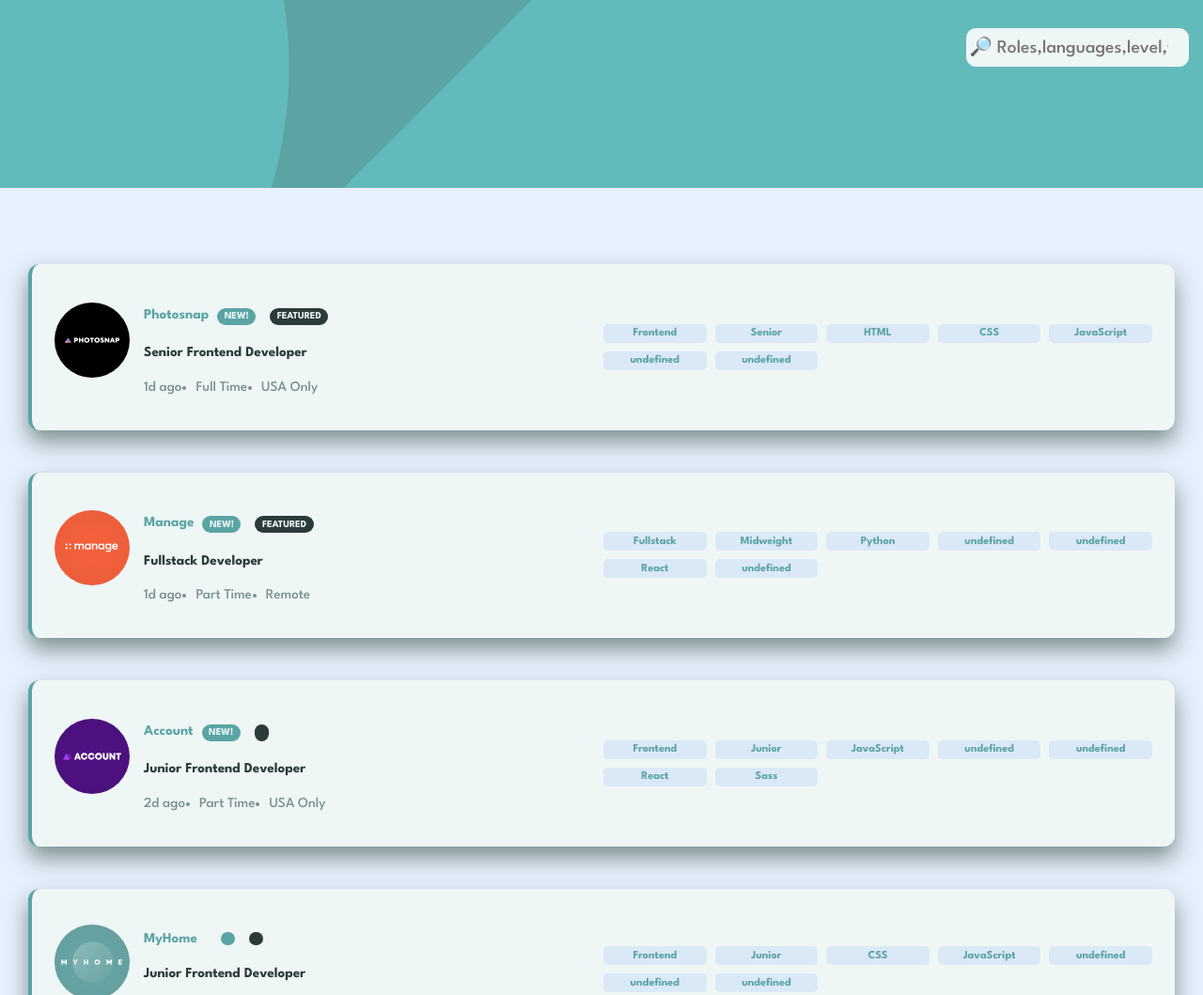
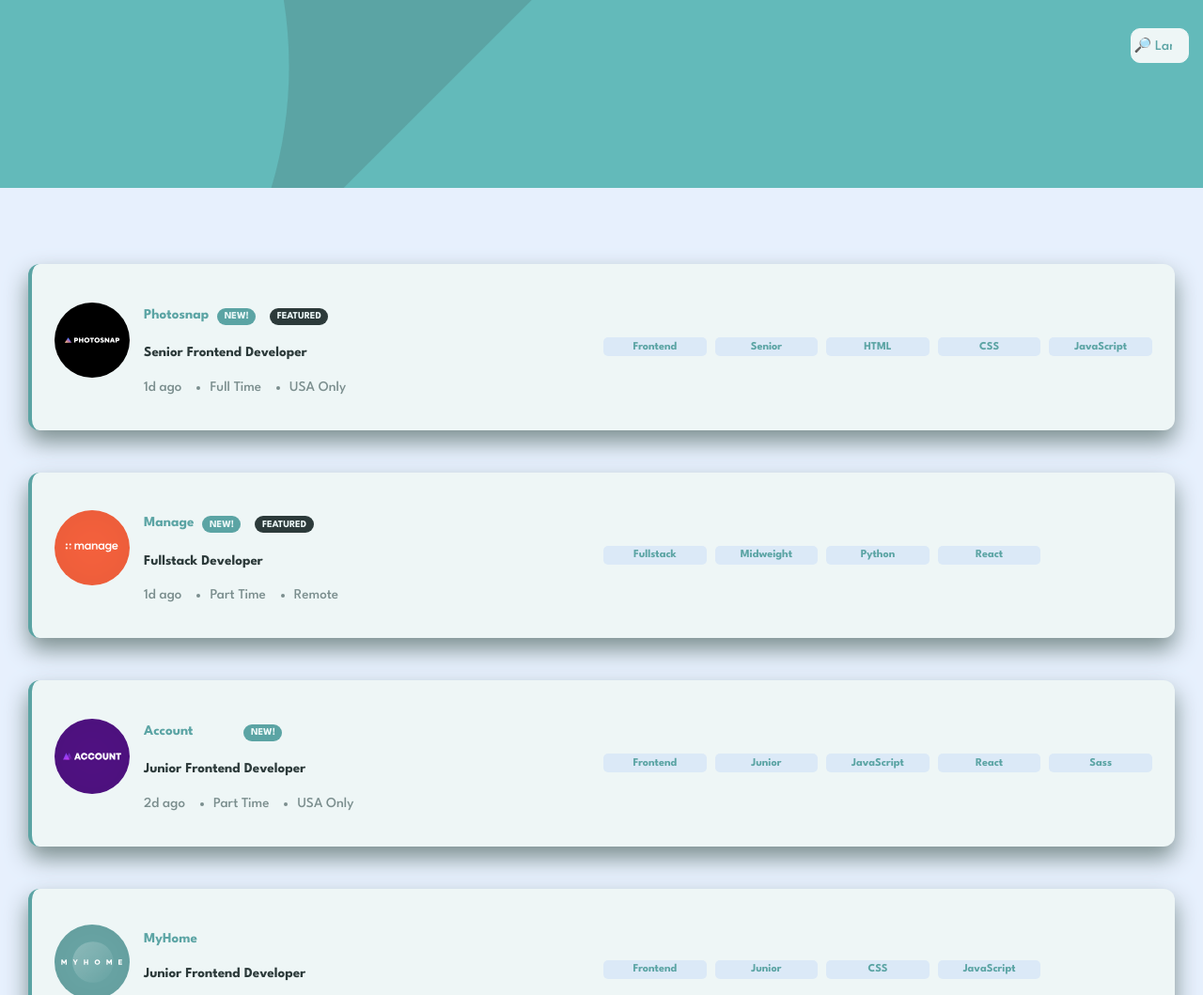
Before and after one commit to Lekanjoy/Joblisting-with-Search, a plain HTML site: page static-job-listings-master/index.html in a window 1280 px wide. Shown: the top 1059 px of the page at 94% size. Drawn offline with Linux system fonts and the light colour scheme.

Commit message:
Add files via upload

```diff
--- a/static-job-listings-master/index.html
+++ b/static-job-listings-master/index.html
@@ -15,9 +15,11 @@
 <body>
   <div class="container">
     <header>
-      <input type="search" class="search" id="search" placeholder="🔎 Roles,languages,level,tools...">
+      <input type="search" class="search" id="search" placeholder="🔎 Languages,roles,level,tools...">
     </header>
     <main id="card-container">
+
+
     </main>
 
 
--- a/static-job-listings-master/script.js
+++ b/static-job-listings-master/script.js
@@ -1,9 +1,9 @@
 const searchBar = document.getElementById("search");
-let cardContainer = document.getElementById("card-container");
-let jobLists = new Array();
+const cardContainer = document.getElementById("card-container");
+let jobLists = [];
 
 searchBar.addEventListener("keyup", (e) => {
-  let searchString = e.target.value.toLowerCase();
+  const searchString = e.target.value.toLowerCase();
 
   const filteredJobs = jobLists.filter((job) => {
     const jobLangString = job.languages.toString().toLowerCase();
@@ -30,33 +30,15 @@ async function loadJobLists() {
     // Displaying the data from the API
     displayJobLists(jobLists);
   } catch (err) {
-    console.error(`AN ERROR OCCURRED: ${err}`);
+    console.error(`AN ERROR OCCURRED: ${err} `);
   }
-
-  //   const url = 'data.json';
-
-  //   let response = await fetch(url);
-  //   let data = await response.json();
-
-  //    displayJobLists(data)
 }
 
 loadJobLists(); //Loading the API data by calling the function.
 
 function displayJobLists(jobs) {
-  const htmlString = jobs
-    .map((job) => {
-      if (job.new === true) {
-        job.new = "New!";
-      } else {
-        job.new = "";
-      }
 
-      if (job.featured === true) {
-        job.featured = "Featured";
-      } else {
-        job.featured = "";
-      }
+  const htmlString = jobs .map((job) => {
 
       return `
 
@@ -71,8 +53,7 @@ function displayJobLists(jobs) {
               <div class="features">
                 <h4>${job.company}</h4>
                 <div class="time">
-                <p class="new">${job.new}</p>
-                <p>${job.featured}</p>
+                ${createNewFeatured(job)}
                 </div>
               </div>
               <h4>${job.position}</h4>
@@ -90,11 +71,8 @@ function displayJobLists(jobs) {
           <div class="roles">
             <p>${job.role}</p>
             <p>${job.level}</p>
-            <p>${job.languages[0]}</p>
-            <p>${job.languages[1]}</p>
-            <p>${job.languages[2]}</p>
-            <p>${job.tools[0]}</p>
-            <p>${job.tools[1]}</p>
+            ${langTools(job)}
+
           </div>
 
  </div>
@@ -105,3 +83,152 @@ function displayJobLists(jobs) {
 
   cardContainer.innerHTML = htmlString;
 }
+
+// Function to loop and display languages and tools
+function langTools(job) {
+  let outputString = "";
+
+  job.languages.forEach((item) => {
+    outputString += `<p>${item}</p>`;
+  });
+
+  job.tools.forEach((item) => {
+    outputString += `<p>${item}</p>`;
+  });
+
+  return outputString;
+}
+
+// Function to display new and featured for only boolean true Jobcards
+function createNewFeatured(data){
+     let outputString = "";
+     if (data.new) outputString += '<p class="new" id="new">New!</p>';
+     if (data.featured) outputString += '<p>featured</p>';
+
+     return outputString;
+
+}
+
+
+
+
+
+
+
+
+
+
+
+
+
+
+
+
+
+
+
+
+
+/* function displayJobLists(jobs) {
+  jobs.map((jobCard) => {
+
+        function returnCards() {
+      const cards = document.createElement("div");
+      cards.className = "cards";
+      const details = document.createElement("div");
+      details.className = "details";
+      //1//Details section child starts here
+      const logo = document.createElement("div");
+      let img = document.createElement("img");
+      const flexDesk = document.createElement("div");
+      // flexDesk section child here
+      const features = document.createElement("div");
+      let time = document.createElement("div");
+      let new1 = document.createElement("p");
+      new1.className = "new";
+      let featured = document.createElement("p");
+
+      const h4 = document.createElement("h4");
+      const h4Desk = document.createElement("h4");
+      const preferences = document.createElement("div");
+      let ul = document.createElement("ul");
+      let postedAt = document.createElement("li");
+      let contract = document.createElement("li");
+      let location = document.createElement("li");
+      // Details section child ends here
+
+      //2// Roles section child here
+      const roles = document.createElement("div");
+      roles.className = "roles";
+
+      // Appending all element to their Parent
+      const cardContainer = document.getElementById("card-container");
+      cardContainer.appendChild(cards);
+      cards.appendChild(details);
+      cards.appendChild(roles);
+      details.appendChild(logo).className = "logo";
+      details.appendChild(flexDesk).className = "flex-desk";
+      flexDesk.appendChild(features).className = "features";
+      flexDesk.appendChild(h4);
+      flexDesk.appendChild(preferences).className = "preferences";
+      features.appendChild(h4Desk);
+      features.appendChild(time).className = "time";
+      time.appendChild(new1).className = "new";
+      time.appendChild(featured);
+      preferences.appendChild(ul);
+      ul.appendChild(postedAt);
+      ul.appendChild(contract);
+      ul.appendChild(location);
+
+      // Appending the textcontent
+      logo.appendChild(img).src = jobCard.logo;
+      h4Desk.textContent = jobCard.company;
+
+      if (jobCard.new === true) {
+        new1.textContent = "NEW!";
+      } else {
+        new1.style.display = "none";
+      }
+      if (jobCard.featured === true) {
+        featured.textContent = "FEATURED";
+      } else {
+        featured.style.display = "none";
+      }
+
+      h4.textContent = jobCard.position;
+      postedAt.textContent = jobCard.postedAt;
+      postedAt.style.listStyle = "none";
+      contract.textContent = jobCard.contract;
+      location.textContent = jobCard.location;
+
+      // Roles, Levels
+      let paraRole = document.createElement("p");
+      paraRole.textContent = jobCard.role;
+      roles.appendChild(paraRole);
+      let paraLevel = document.createElement("p");
+      paraLevel.textContent = jobCard.level;
+      roles.appendChild(paraLevel);
+
+      // Languages
+      const languages = jobCard.languages;
+      // Looping through all Languagues
+      for (const lang of languages) {
+        let langPara = document.createElement("p");
+        langPara.textContent = lang;
+        roles.appendChild(langPara);
+      }
+      // Tools
+      const tools = jobCard.tools;
+      // Looping through all Tools
+      for (const tool of tools) {
+        let toolPara = document.createElement("p");
+        toolPara.textContent = tool;
+        roles.appendChild(toolPara);
+      }
+    }
+
+    return returnCards();
+  });
+
+};
+ */
--- a/static-job-listings-master/styles/mediaqueries.css
+++ b/static-job-listings-master/styles/mediaqueries.css
@@ -1,7 +1,16 @@
 @media(min-width:768px) {
-    main{
+    header input {
+        width: 5%;
+    }
+
+    header input:focus {
+        width: 30%;
+    }
+
+    main {
         padding: 2rem;
     }
+
     main .cards {
         display: flex;
         justify-content: space-between;
@@ -34,12 +43,13 @@
         width: 80px;
 
     }
-    .details  .preferences{
+
+    .details .preferences {
         margin-bottom: 0;
     }
 
     .preferences ul li {
-        margin-right: 1rem;
+        margin-right: 2rem;
         white-space: nowrap;
     }
 
--- a/static-job-listings-master/styles/style.css
+++ b/static-job-listings-master/styles/style.css
@@ -64,14 +64,17 @@ header input{
     border-radius: 10px;
     outline: none;
     border: 1px solid var(--LightGrayishCyan2);
-    text-align: center;
+    /* text-align: center; */
     transition: .4s ease-in-out;
     cursor: pointer;
-    font-size: 1.3rem;
+    font-size: 1rem;
     background-color: var(--LightGrayishCyan2);
 }
 header input:focus{
-    width: 100%;
+    width: 50%;
+}
+::placeholder{
+    color: var(--DesaturatedDarkCyan);
 }
 main{
     padding: 1rem;
@@ -106,9 +109,9 @@ main .cards{
 .roles p{
     color: var(--DesaturatedDarkCyan);
     background-color: rgba(138, 180, 248, .2);
-    padding: .3rem .4rem;
+    padding: .3rem .2rem;
     font-weight: var(--FW-700);
-    font-size: 1rem;
+    font-size: .8rem;
     text-align: center;
     border-radius: 5px;
 }
@@ -178,5 +181,5 @@ text-transform: uppercase;
 }
 .preferences ul li{
 color: var(--DarkGrayishCyan);
-margin-right: -2.3rem;
+margin-right: -5.3rem;
 }
```
